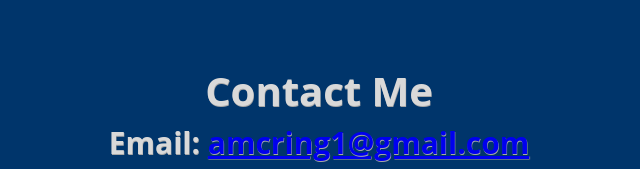
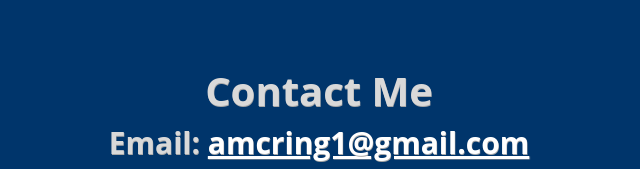
Before and after one commit to ACring17/Project-Porftolio, a plain HTML site: page index.html in a window 1280 px wide. Shown: the part 7600-7769 px from the top of the page, without its empty margins (321-961 px from the left). Drawn offline with Linux system fonts and the light colour scheme.

Commit message:
Update styles.css
Adjusting the color so the link stands out

```diff
--- a/styles.css
+++ b/styles.css
@@ -197,6 +197,10 @@ strong {
     padding: 50px 30px 0px;
 }
 
+#contact a {
+    color: white;
+}
+
 /* Resume */
 
 #resume img {
```
